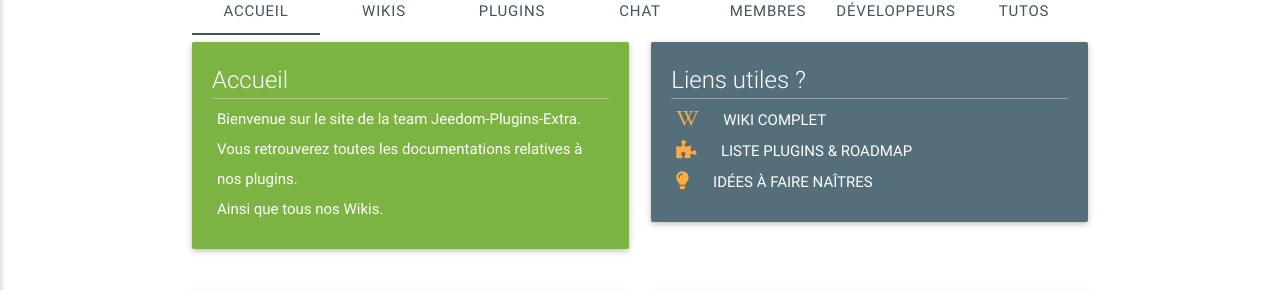
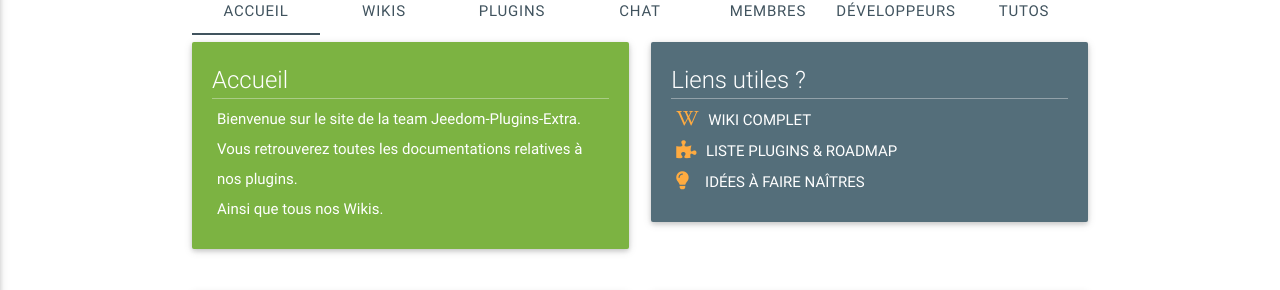
Before and after one commit to NextDom/NextDom.github.io, a Jekyll site: the page index.html, which Jekyll copies as it is, in a window 1280 px wide. Shown: the part 241-531 px from the top of the page. Built offline with Jekyll 4.4.1, drawn with Linux system fonts in a browser that asks for light colours; nearby versions of some CDN libraries.

Commit message:
Update index.html

```diff
--- a/index.html
+++ b/index.html
@@ -125,9 +125,9 @@
                                     <span class="card-title">Liens utiles ?</span>
                                     <div class="card-action card-action-2 white-text">
                                         <p>
-                                            <a style="font-size:1.2rem"><i class="fab fa-wikipedia-w"></i> <a class="white-text" href="https://github.com/Jeedom-Plugins-Extra/Jeedom-Plugins-Extra/wiki">Wiki complet</a></br>
-                                            <a style="font-size:1.2rem"><i class="fas fa-puzzle-piece"></i> <a class="white-text" href="https://github.com/Jeedom-Plugins-Extra/Jeedom-Plugins-Extra/wiki/03-Liste-Plugins-&-Roadmap">  Liste Plugins & Roadmap</a></br>
-                                            <a style="font-size:1.2rem"><i class="fas fa-lightbulb"></i> <a class="white-text" href="https://github.com/Jeedom-Plugins-Extra/Jeedom-Plugins-Extra/wiki/05-Id%C3%A9es-%C3%A0-faire-na%C3%AEtre">  Idées à faire naîtres</a></br>
+                                            <a style="font-size:1.2rem;margin-right:5px""><i class="fab fa-wikipedia-w"></i> <a class="white-text" href="https://github.com/Jeedom-Plugins-Extra/Jeedom-Plugins-Extra/wiki">Wiki complet</a></br>
+                                            <a style="font-size:1.2rem;margin-right:5px""><i class="fas fa-puzzle-piece"></i> <a class="white-text" href="https://github.com/Jeedom-Plugins-Extra/Jeedom-Plugins-Extra/wiki/03-Liste-Plugins-&-Roadmap">  Liste Plugins & Roadmap</a></br>
+                                            <a style="font-size:1.2rem;margin-right:12px""><i class="fas fa-lightbulb"></i> <a class="white-text" href="https://github.com/Jeedom-Plugins-Extra/Jeedom-Plugins-Extra/wiki/05-Id%C3%A9es-%C3%A0-faire-na%C3%AEtre">  Idées à faire naîtres</a></br>
                                         </p>
                                     </div>
                                 </div>
@@ -143,7 +143,7 @@
                                         <p>Nous sommes un regroupement de développeurs, passionnés, adeptes de la solution Open Source de domotique Jeedom réalisé par une équipe géniale ! </br>
                                             Nous n'avons aucun lien commercial ou autre avec Jeedom SAS, hormis la volonté de faire grandir la solution.</br>
                                             Pour plus de détails le mieux est de jeter un coup d’œil à la page suivante :</br>
-                                            <a style="font-size:1.2rem"><i class="fas fa-user-circle"></i> <a class="white-text" href="https://github.com/Jeedom-Plugins-Extra/Jeedom-Plugins-Extra/wiki/02---Pr%C3%A9sentation-des-membres-de-la-Team">Membres de la Team</a></br>
+                                            <a style="font-size:1.2rem;margin-right:5px""><i class="fas fa-user-circle"></i> <a class="white-text" href="https://github.com/Jeedom-Plugins-Extra/Jeedom-Plugins-Extra/wiki/02---Pr%C3%A9sentation-des-membres-de-la-Team">Membres de la Team</a></br>
                                         </p>
                                     </div>
                                 </div>
```
